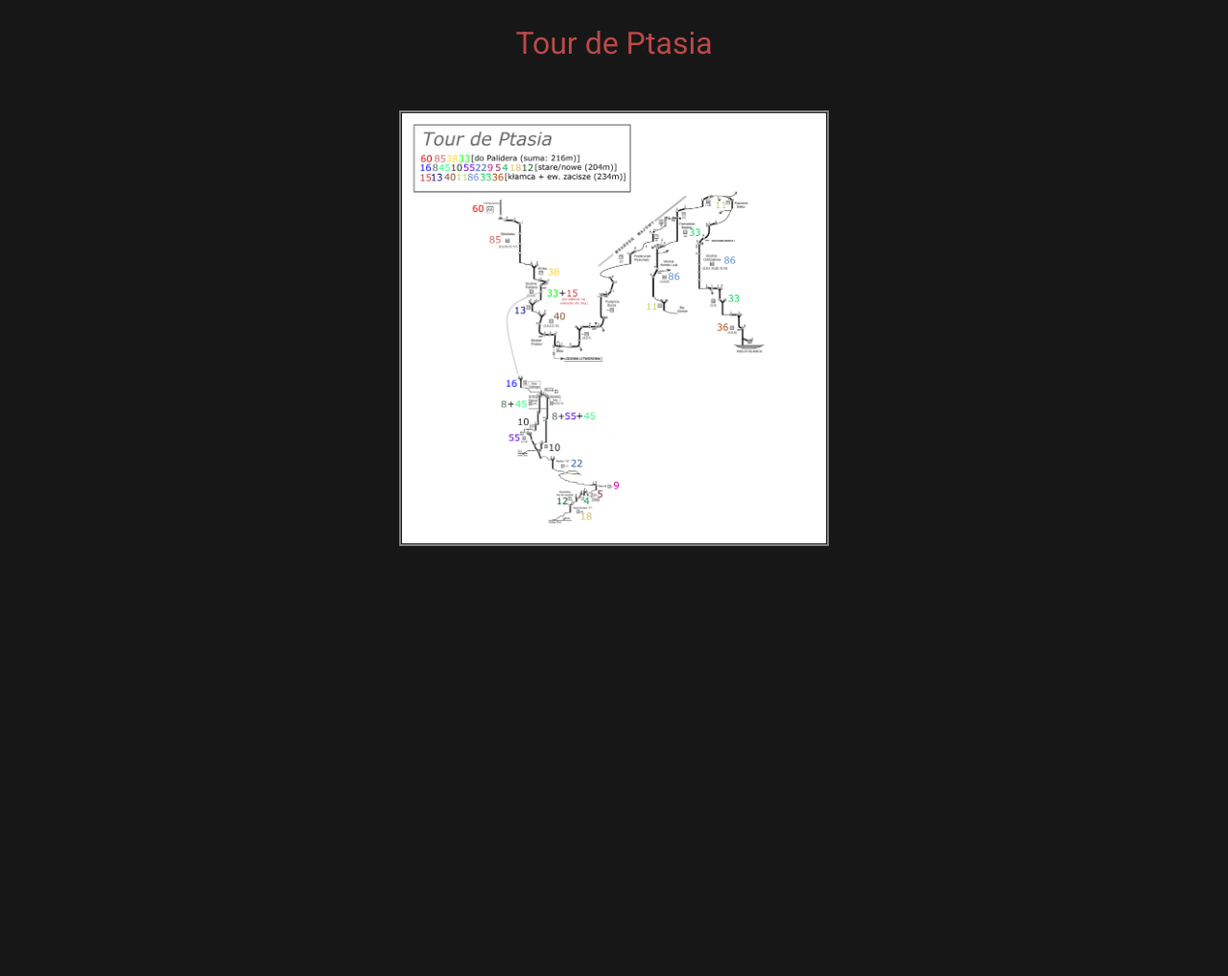
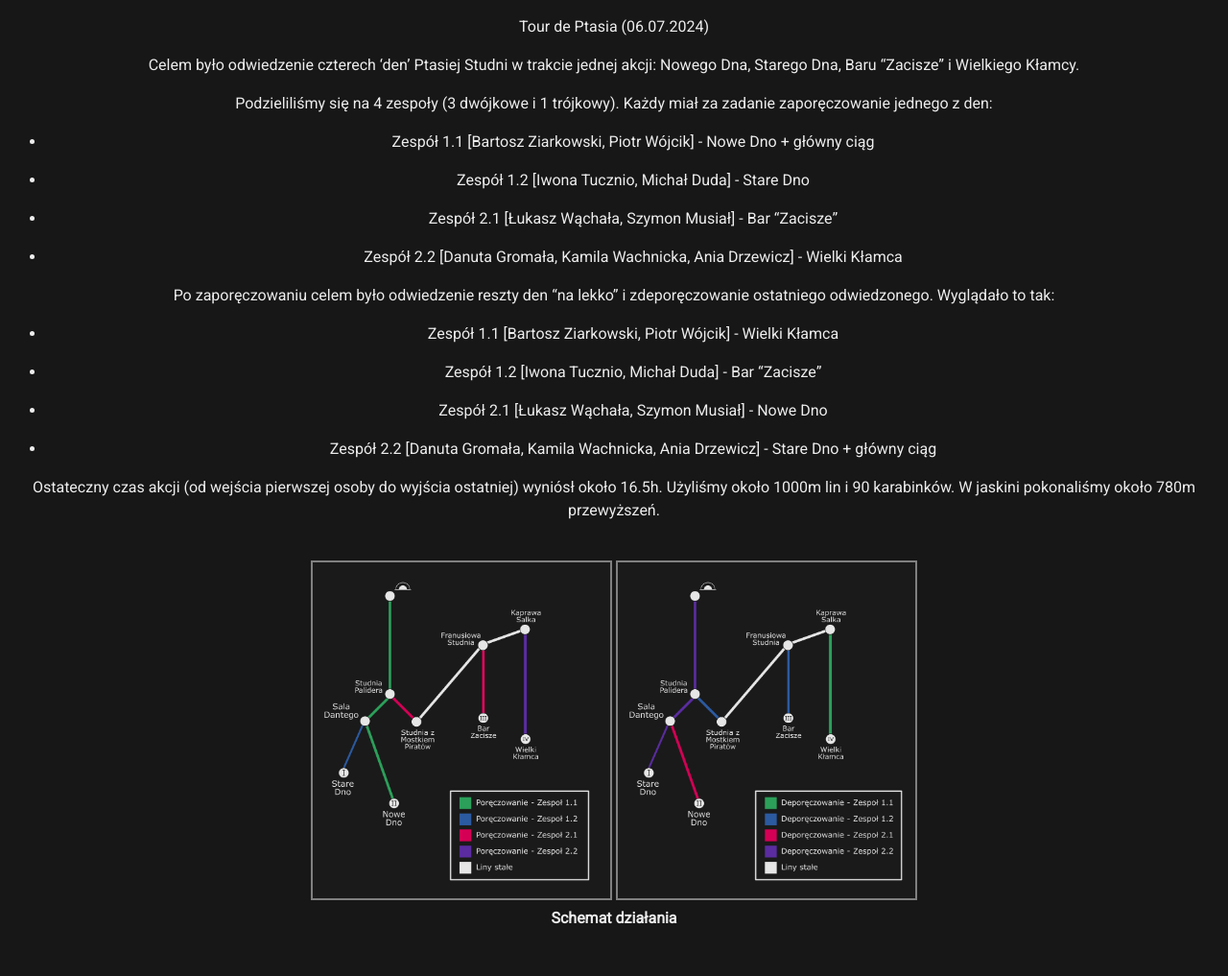
Before and after one commit to dziury/szkice, a Jekyll site: the page built from Relacje/Tour de Ptasia.md, in a window 1280 px wide. Shown: the whole page at 96% size. Built offline with Jekyll 4.4.1, drawn with Linux system fonts in a browser that asks for light colours; our own code applies the rules of GitHub Pages for plain Markdown files; before the commit the page ends 900 px from its top, so only the background shows below that.

Commit message:
tour de ptasia work

```diff
--- a/Relacje/Tour de Ptasia.md
+++ b/Relacje/Tour de Ptasia.md
@@ -1,8 +1,38 @@
-<div>
-<h1 style="color:#ba4848ff">Tour de Ptasia</h1>
-</div>
+Tour de Ptasia (06.07.2024)
+
+Celem było odwiedzenie czterech 'den' Ptasiej Studni w trakcie jednej akcji: Nowego Dna, Starego Dna, Baru "Zacisze" i Wielkiego Kłamcy.
+
+Podzieliliśmy się na 4 zespoły (3 dwójkowe i 1 trójkowy). Każdy miał za zadanie zaporęczowanie jednego z den:
+
+- Zespół 1.1 [Bartosz Ziarkowski, Piotr Wójcik] - Nowe Dno + główny ciąg
+
+- Zespół 1.2 [Iwona Tucznio, Michał Duda] - Stare Dno
+
+- Zespół 2.1 [Łukasz Wąchała, Szymon Musiał] - Bar "Zacisze"
+
+- Zespół 2.2 [Danuta Gromała, Kamila Wachnicka, Ania Drzewicz] - Wielki Kłamca
+
+Po zaporęczowaniu celem było odwiedzenie reszty den "na lekko" i zdeporęczowanie ostatniego odwiedzonego. Wyglądało to tak:
+
+- Zespół 1.1 [Bartosz Ziarkowski, Piotr Wójcik] - Wielki Kłamca
+
+- Zespół 1.2 [Iwona Tucznio, Michał Duda] - Bar "Zacisze"
+
+- Zespół 2.1 [Łukasz Wąchała, Szymon Musiał] - Nowe Dno
+
+- Zespół 2.2 [Danuta Gromała, Kamila Wachnicka, Ania Drzewicz] - Stare Dno + główny ciąg
+
+Ostateczny czas akcji (od wejścia pierwszej osoby do wyjścia ostatniej) wyniósł około 16.5h. Użyliśmy około 1000m lin i 90 karabinków. W jaskini pokonaliśmy około 780m przewyższeń.
+
+
 
 <div>
+<div align="center"><figure>
 <br>
-<img style="border:2px solid #808080" src="tour de ptasia.png" alt="mul1" height="450" />
+<img style="border:2px solid #808080" src="TourDePtasia/poreczowanie.png" alt="przed" height="350" />
+<img style="border:2px solid #808080" src="TourDePtasia/deporeczowanie.png" alt="po" height="350" />
+<figcaption align = "center"><b>Schemat działania</b></figcaption>
+</figure>
+<br>
 </div>
+</div>
```
Also changed, not shown: Relacje/TrzyWielkieKominy.md (deleted, +0 -17 lines), Relacje/TourDePtasia/deporeczowanie.png (added), Relacje/TourDePtasia/poreczowanie.png (added).
